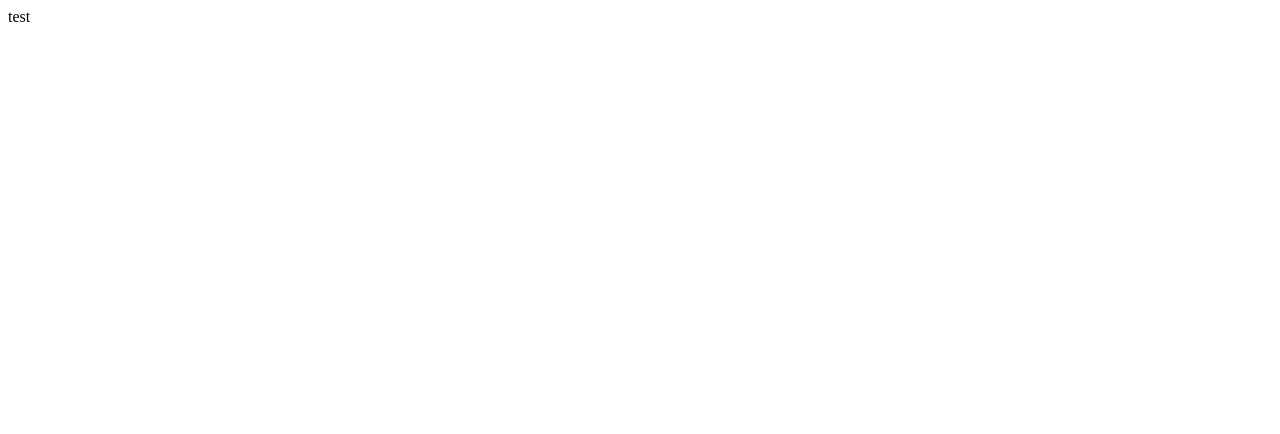
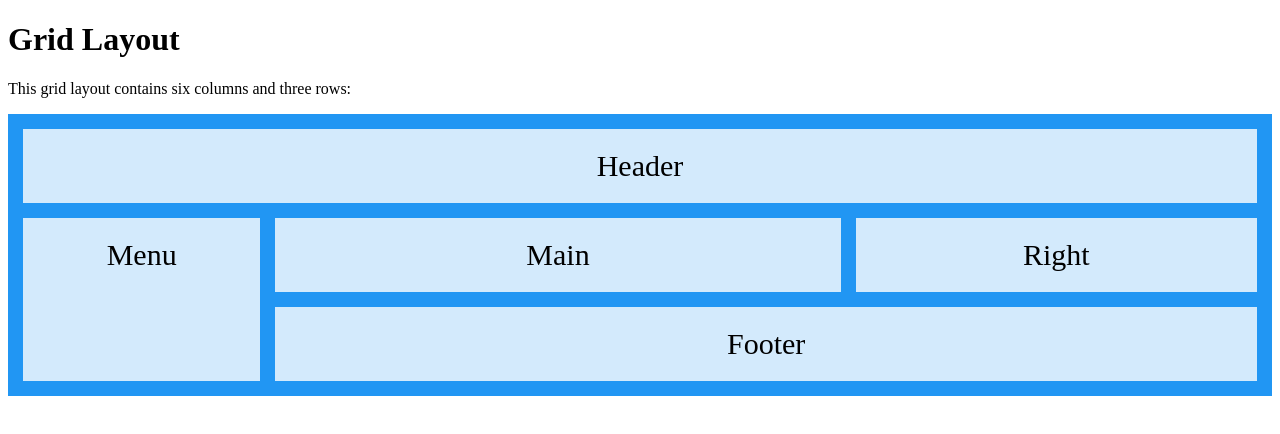
Before and after one commit to paalvarez93/paalvarez93.github.io, a plain HTML site: page index.html in a window 1280 px wide. Drawn offline with Linux system fonts and the light colour scheme.

Commit message:
adding css grid

```diff
--- a/index.html
+++ b/index.html
@@ -4,8 +4,53 @@
     <meta charset="UTF-8" />
     <meta name="viewport" content="width=device-width, initial-scale=1.0" />
     <title>Pedro Álvarez</title>
+    <style>
+      .item1 {
+        grid-area: header;
+      }
+      .item2 {
+        grid-area: menu;
+      }
+      .item3 {
+        grid-area: main;
+      }
+      .item4 {
+        grid-area: right;
+      }
+      .item5 {
+        grid-area: footer;
+      }
+
+      .grid-container {
+        display: grid;
+        grid-template-areas:
+          "header header header header header header"
+          "menu main main main right right"
+          "menu footer footer footer footer footer";
+        grid-gap: 15px;
+        background-color: #2196f3;
+        padding: 15px;
+      }
+
+      .grid-container > div {
+        background-color: rgba(255, 255, 255, 0.8);
+        text-align: center;
+        padding: 20px 0;
+        font-size: 30px;
+      }
+    </style>
   </head>
   <body>
-    test
+    <h1>Grid Layout</h1>
+
+    <p>This grid layout contains six columns and three rows:</p>
+
+    <div class="grid-container">
+      <div class="item1">Header</div>
+      <div class="item2">Menu</div>
+      <div class="item3">Main</div>
+      <div class="item4">Right</div>
+      <div class="item5">Footer</div>
+    </div>
   </body>
 </html>
```
